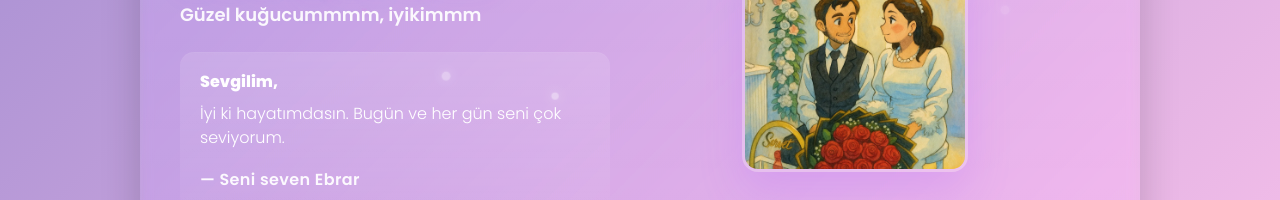
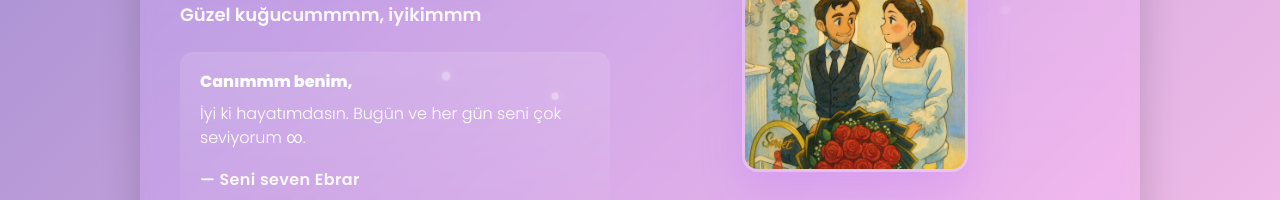
Before and after one commit to sebrar/d, a plain HTML site: page index.html in a window 1280 px wide. Both pictures are taken after a click on the button "💖 Mesajı Göster". Shown: the part 329-529 px from the top of the page. Drawn offline with Linux system fonts and the light colour scheme.

Commit message:
Update index.html

```diff
--- a/index.html
+++ b/index.html
@@ -201,9 +201,9 @@
       <p class="lead">Güzel kuğucummmm, iyikimmm</p>
 
       <div class="messageBox reveal" id="message">
-        <strong>Sevgilim,</strong>
+        <strong>Canımmm benim,</strong>
         <p style="margin:8px 0 0 0;">
-          İyi ki hayatımdasın. Bugün ve her gün seni çok seviyorum.
+          İyi ki hayatımdasın. Bugün ve her gün seni çok seviyorum ∞.
         </p>
         <div class="signature">— Seni seven <span id="giver">Ebrar</span></div>
       </div>
```
